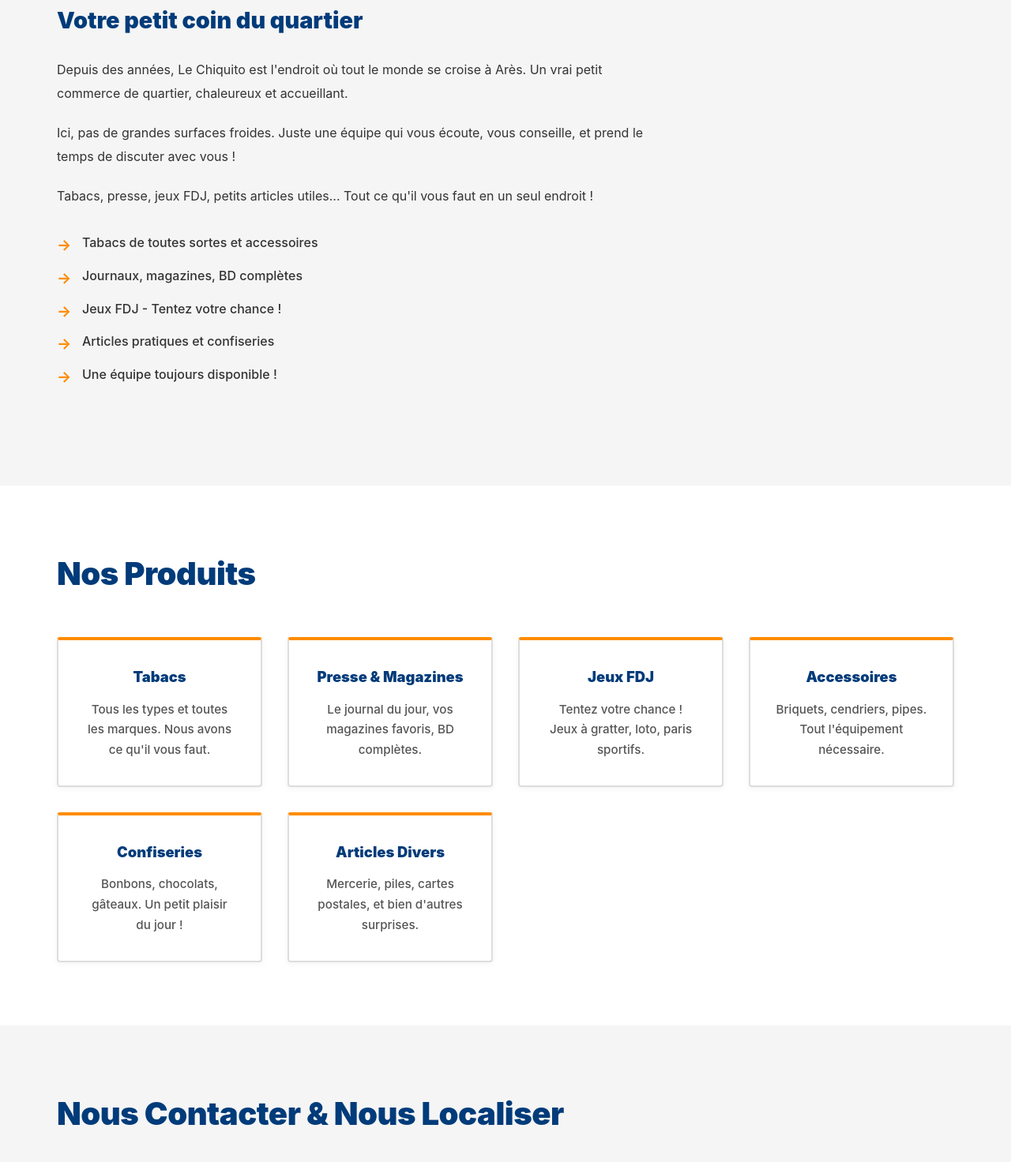
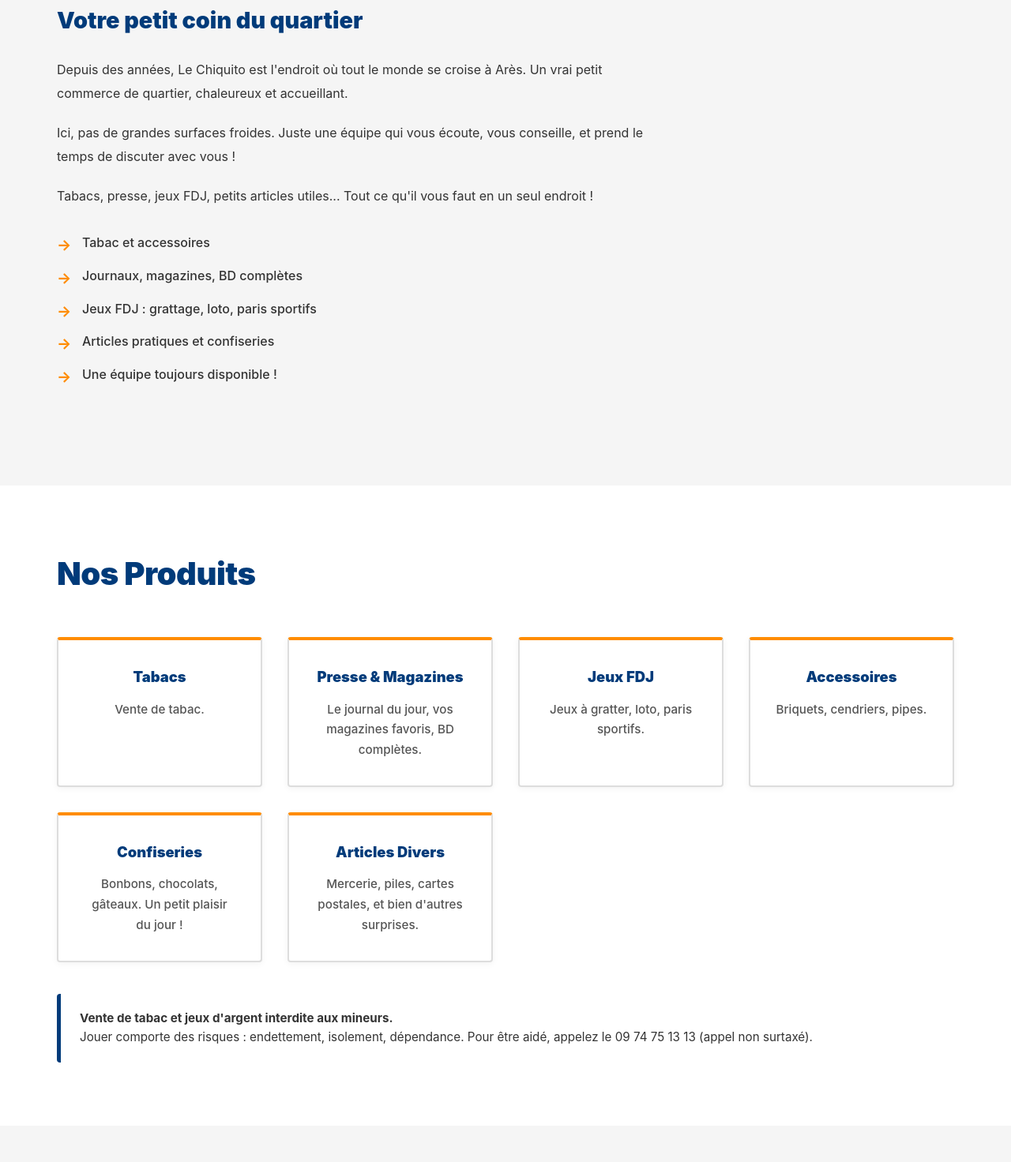
Before and after one commit to roroalonso479-crypto/le-chiquito, a plain HTML site: page index.html in a window 1280 px wide. Shown: the part 2128-3600 px from the top of the page at 79% size. Drawn offline with Linux system fonts and the light colour scheme.

Commit message:
Textes tabac/jeux neutres + mentions obligatoires (mineurs, jeu responsable)
Co-Authored-By: Claude Opus 5.5 <noreply@anthropic.com>

```diff
--- a/index.html
+++ b/index.html
@@ -357,6 +357,16 @@
             font-weight: 500;
         }
 
+        .mentions {
+            margin-top: 2.5rem;
+            padding: 1.2rem 1.5rem;
+            background: white;
+            border-left: 5px solid var(--primary);
+            border-radius: 4px;
+            font-size: 0.95rem;
+            color: #333;
+        }
+
         /* Contact */
         .contact-grid {
             display: grid;
@@ -592,9 +602,9 @@
                     <p>Tabacs, presse, jeux FDJ, petits articles utiles... Tout ce qu'il vous faut en un seul endroit&nbsp;!</p>
 
                     <ul class="about-list">
-                        <li>Tabacs de toutes sortes et accessoires</li>
+                        <li>Tabac et accessoires</li>
                         <li>Journaux, magazines, BD complètes</li>
-                        <li>Jeux FDJ - Tentez votre chance&nbsp;!</li>
+                        <li>Jeux FDJ : grattage, loto, paris sportifs</li>
                         <li>Articles pratiques et confiseries</li>
                         <li>Une équipe toujours disponible&nbsp;!</li>
                     </ul>
@@ -609,7 +619,7 @@
             <div class="products">
                 <div class="product-card">
                     <h3>Tabacs</h3>
-                    <p>Tous les types et toutes les marques. Nous avons ce qu'il vous faut.</p>
+                    <p>Vente de tabac.</p>
                 </div>
                 <div class="product-card">
                     <h3>Presse & Magazines</h3>
@@ -617,11 +627,11 @@
                 </div>
                 <div class="product-card">
                     <h3>Jeux FDJ</h3>
-                    <p>Tentez votre chance&nbsp;! Jeux à gratter, loto, paris sportifs.</p>
+                    <p>Jeux à gratter, loto, paris sportifs.</p>
                 </div>
                 <div class="product-card">
                     <h3>Accessoires</h3>
-                    <p>Briquets, cendriers, pipes. Tout l'équipement nécessaire.</p>
+                    <p>Briquets, cendriers, pipes.</p>
                 </div>
                 <div class="product-card">
                     <h3>Confiseries</h3>
@@ -631,6 +641,10 @@
                     <h3>Articles Divers</h3>
                     <p>Mercerie, piles, cartes postales, et bien d'autres surprises.</p>
                 </div>
+            </div>
+            <div class="mentions">
+                <p><strong>Vente de tabac et jeux d'argent interdite aux mineurs.</strong></p>
+                <p>Jouer comporte des risques : endettement, isolement, dépendance. Pour être aidé, appelez le 09 74 75 13 13 (appel non surtaxé).</p>
             </div>
         </div>
     </section>
@@ -670,6 +684,7 @@
         <strong>Le Chiquito</strong>
         <p>6 bis rue du 14 juillet, 33740 Arès</p>
         <p>06 11 09 03 90</p>
+        <p style="margin-top: 1rem; font-size: 0.85rem; opacity: 0.9;">Vente de tabac et jeux d'argent interdite aux mineurs. Jouer comporte des risques : endettement, isolement, dépendance. Pour être aidé, appelez le 09 74 75 13 13 (appel non surtaxé).</p>
         <p style="margin-top: 1rem; font-size: 0.9rem; opacity: 0.9;">© 2026 Le Chiquito - Tous droits réservés</p>
     </footer>
 
```
